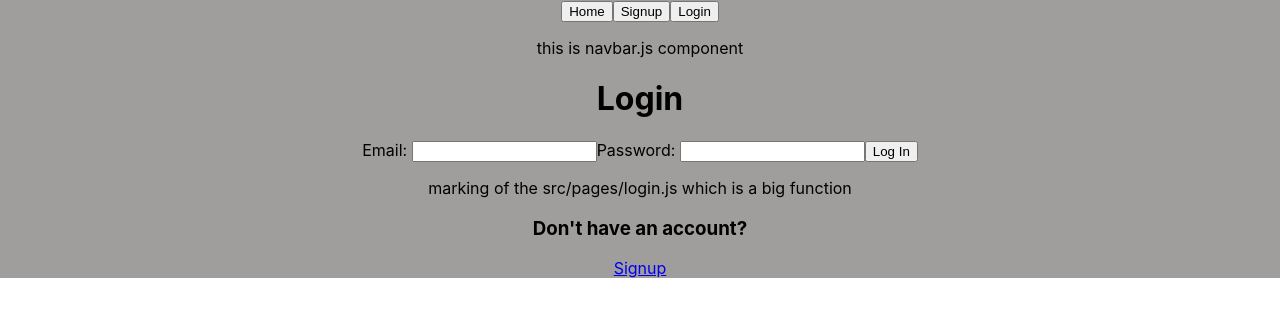
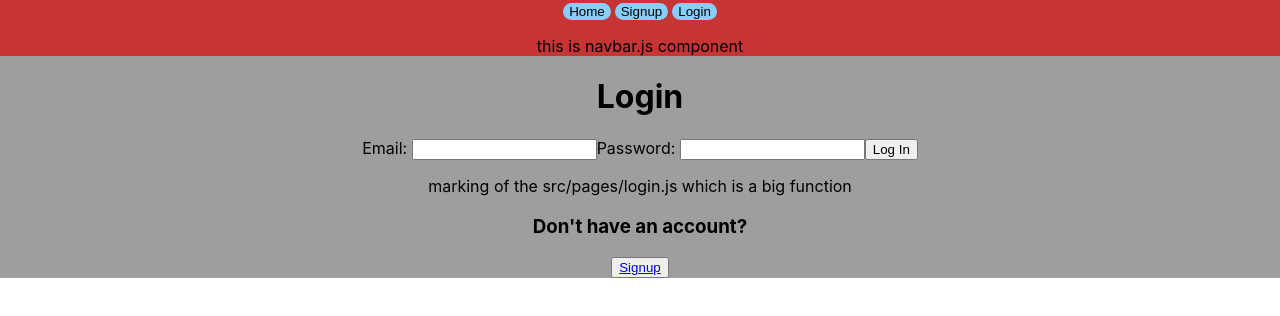
Before and after one commit to Jan-000/mitbahn_react, a React (Create React App) app in the folder client/: page /login in a window 1280 px wide. Shown: the top 316 px of the page. Built offline with nearby package versions, Linux system fonts and the light colour scheme.

Commit message:
nav bar modified//css

```diff
--- a/client/src/App.css
+++ b/client/src/App.css
@@ -39,3 +39,39 @@
     transform: rotate(360deg);
   }
 }
+@keyframes bobble {
+  0% {
+      transform: translate3d(50px, 40px, 0px);
+      animation-timing-function: ease-in;
+  }
+  50% {
+      transform: translate3d(50px, 50px, 0px);
+      animation-timing-function: ease-out;
+  }
+  100% {
+      transform: translate3d(50px, 40px, 0px);
+  }
+}
+nav {
+  background-color:rgba(216, 0, 0, 0.671);
+  transition: background-color 1s linear;
+  -webkit-transition: background-color 0.2s linear;
+}
+
+nav button:hover{
+    color:#121212;
+    background-color:rgb(255, 0, 0);
+    margin: 0 10px;
+    transform: translate3d(0px, 5px, 0px);
+
+  }
+
+nav button{
+  background-color: rgb(135, 206, 250);
+  margin: 0 2px;
+  position: relative;
+  top: 0px;
+  transition: transform .75s ease-in-out;
+border: none;
+border-radius: 10px;
+  }
--- a/client/src/components/UserProfileEdit.js
+++ b/client/src/components/UserProfileEdit.js
@@ -6,7 +6,7 @@ import { AuthContext } from '../context/auth'
 export default function UserProfileEdit() {
 
     const storedToken = localStorage.getItem('authToken')
-    const { user } = useContext(AuthContext)
+    const { user , setUser} = useContext(AuthContext)
     // const deleteUser = userId => {
 
     const [name, setName] = useState(user.name);
@@ -30,6 +30,7 @@ export default function UserProfileEdit() {
         axios.post('/api/auth/userprofileedit', requestBody)
             .then(response => {
                 navigate('/login')
+                setUser(response.data.user)
             })
             .catch(err => {
                 const errorDescription = err.response.data.errorMessage
@@ -44,7 +45,7 @@ export default function UserProfileEdit() {
     const [errorMessage, setErrorMessage] = useState(undefined);
     return (
         <>
-            <form action="/auth/userupdate" method="POST"  onSubmit={handleSubmit}>
+            <form onSubmit={handleSubmit}>
                 <div>User Profile of {user.name}
                     {console.log(user)}
                     {/* {console.log(id)}
--- a/client/src/context/auth.js
+++ b/client/src/context/auth.js
@@ -16,12 +16,13 @@ function AuthProviderWrapper(props) {
 		localStorage.setItem('authToken', token)
 	}
 
-	const logoutUser = () => {
+	const logoutUser = (res) => {
 		// remove the token from local storage
 		localStorage.removeItem('authToken')
 		// update the state
 		setIsLoggedIn(false)
 		setUser(null)
+		res.render('/login');
 	}
 
 	const verifyStoredToken = () => {
--- a/client/src/pages/Login.js
+++ b/client/src/pages/Login.js
@@ -57,7 +57,7 @@ export default function Login() {
 			{/* JG comment below: */}
 			<p>marking of the src/pages/login.js which is a big function</p>
 			<h3>Don't have an account?</h3>
-			<Link to='/signup'>Signup</Link>
+			<button><Link to='/signup'>Signup</Link></button>
 		</>
 	)
 }
```
Also changed, not shown: 1 other file (tests, documents, lock files or other folders).
